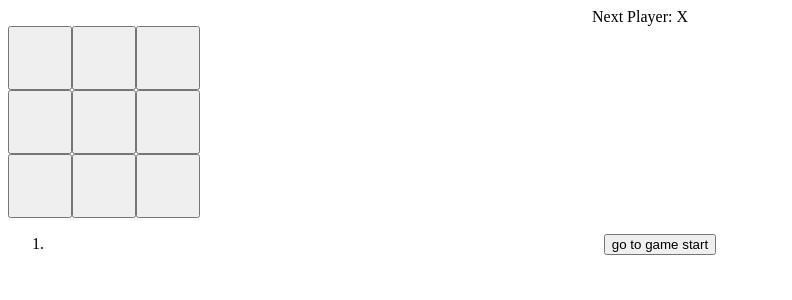
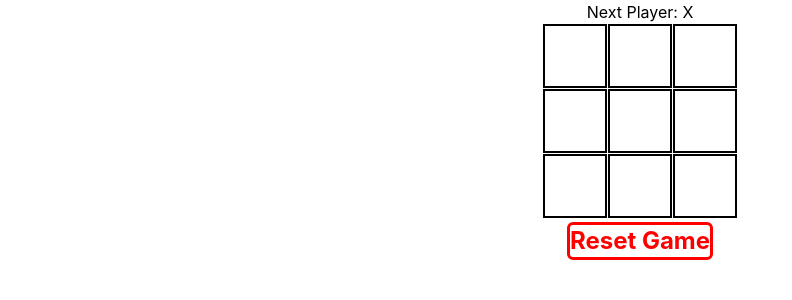
Before and after one commit to hamzafarooq6236/Tic-Tac-Toe, a React app: page / in a window 1280 px wide. Shown: the top 300 px of the page, without its empty margins (0-792 px from the left). Built offline with nearby package versions, Linux system fonts and the light colour scheme; the HTML template or start-up script is replaced by a standard one.

Commit message:
highlight the winning boxes and make reset Button

```diff
--- a/package.json
+++ b/package.json
@@ -10,8 +10,10 @@
     "preview": "vite preview"
   },
   "dependencies": {
+    "@tailwindcss/vite": "^4.3.3",
     "react": "^19.2.7",
-    "react-dom": "^19.2.7"
+    "react-dom": "^19.2.7",
+    "tailwindcss": "^4.3.3"
   },
   "devDependencies": {
     "@babel/core": "^7.29.7",
--- a/src/App.css
+++ b/src/App.css
@@ -1,5 +1,16 @@
+@import "tailwindcss";
+
 .board-row {
+  @apply gap-0.25;
   display: flex;
+  justify-content: center;
+}
+
+ol li:first-child {
+  @apply rounded-md border-3 inline-block mt-1;
+
+  color: red;
+  font-weight: bold;
 }
 
 .square {
--- a/src/App.jsx
+++ b/src/App.jsx
@@ -29,11 +29,11 @@ function App() {
     if(move>0){
       desc = "go to move #" + move;
     }else{
-      desc = "go to game start";
+      desc = "Reset Game";
     }
 
     return (
-      <li key={move}>
+      <li key={move} >
         <button onClick={()=> jumpTo(move)}>{desc}</button>
       </li>
     );
@@ -44,7 +44,7 @@ function App() {
       <div className="game-board">
         <Board XTurn={XTurn} square={currentSquares} onPlay={handlePlay} />
       </div>
-      <div className="game-info">
+      <div className="game-info text-2xl list-inside list-disc">
         <ol>{moves}</ol>
       </div>
     </div>
--- a/src/Board.jsx
+++ b/src/Board.jsx
@@ -1,7 +1,15 @@
 import Square from "./square.jsx";
+import "./App.css";
+import { useState } from "react";
 
 export default function Board({ XTurn, square, onPlay }) {
-  const winner = calculateWinner(square);
+  // const winner = calculateWinner(square);
+  // const [winnerBoxes, setWinnerBoxes] = useState(Array(3).fill(undefined));
+
+  const result = calculateWinner(square);
+  const winner = result?.winner;
+  const winnerBoxes = result?.boxes || [];
+
   let status;
   if (winner) {
     status = "Winner: " + winner;
@@ -42,30 +50,94 @@ export default function Board({ XTurn, square, onPlay }) {
         squares[a] === squares[b] &&
         squares[a] === squares[c]
       ) {
-        return squares[a];
+        // setWinnerBoxes([a, b, c]);
+        // return squares[a];
+        return {
+          winner: squares[a],
+          boxes: [a, b, c],
+        };
       }
     }
     return null;
   }
 
+  function BoxColor(id) {
+    if (winnerBoxes) {
+      if (
+        id == winnerBoxes[0] ||
+        id == winnerBoxes[1] ||
+        id == winnerBoxes[2]
+      ) {
+        return "border-green-500 bg-green-400";
+      }
+    }
+  }
+
   return (
     <>
       <div className="status">{status}</div>
-      <div className="board-row">
-        <Square value={square[0]} onSquareClick={() => handleClick(0)} />
-        <Square value={square[1]} onSquareClick={() => handleClick(1)} />
-        <Square value={square[2]} onSquareClick={() => handleClick(2)} />
-      </div>
-      <div className="board-row">
-        <Square value={square[3]} onSquareClick={() => handleClick(3)} />
-        <Square value={square[4]} onSquareClick={() => handleClick(4)} />
-        <Square value={square[5]} onSquareClick={() => handleClick(5)} />
-      </div>
+      <div className="flex flex-col gap-px">
+        <div className="board-row">
+          <Square
+            id={0}
+            borderFun={BoxColor}
+            value={square[0]}
+            onSquareClick={() => handleClick(0)}
+          />
+          <Square
+            id={1}
+            borderFun={BoxColor}
+            value={square[1]}
+            onSquareClick={() => handleClick(1)}
+          />
+          <Square
+            id={2}
+            borderFun={BoxColor}
+            value={square[2]}
+            onSquareClick={() => handleClick(2)}
+          />
+        </div>
+        <div className="board-row">
+          <Square
+            id={3}
+            borderFun={BoxColor}
+            value={square[3]}
+            onSquareClick={() => handleClick(3)}
+          />
+          <Square
+            id={4}
+            borderFun={BoxColor}
+            value={square[4]}
+            onSquareClick={() => handleClick(4)}
+          />
+          <Square
+            id={5}
+            borderFun={BoxColor}
+            value={square[5]}
+            onSquareClick={() => handleClick(5)}
+          />
+        </div>
 
-      <div className="board-row">
-        <Square value={square[6]} onSquareClick={() => handleClick(6)} />
-        <Square value={square[7]} onSquareClick={() => handleClick(7)} />
-        <Square value={square[8]} onSquareClick={() => handleClick(8)} />
+        <div className="board-row">
+          <Square
+            id={6}
+            borderFun={BoxColor}
+            value={square[6]}
+            onSquareClick={() => handleClick(6)}
+          />
+          <Square
+            id={7}
+            borderFun={BoxColor}
+            value={square[7]}
+            onSquareClick={() => handleClick(7)}
+          />
+          <Square
+            id={8}
+            borderFun={BoxColor}
+            value={square[8]}
+            onSquareClick={() => handleClick(8)}
+          />
+        </div>
       </div>
     </>
   );
--- a/src/index.css
+++ b/src/index.css
@@ -1,4 +1,7 @@
+@import "tailwindcss";
+
 body{
   /* margin: 0; */
   text-align: center;
+  box-sizing: border-box;
 }
--- a/src/square.jsx
+++ b/src/square.jsx
@@ -1,4 +1,4 @@
 
-export default function Square({value, onSquareClick}){
-    return <button className="square" onClick={onSquareClick}>{value}</button>;
+export default function Square({id,borderFun,value, onSquareClick}){
+    return <button key={id} className={`square w-16 h-16 border-2 border-black text-2xl ${borderFun(id) || ""}`} onClick={onSquareClick}>{value}</button>;
 }
--- a/vite.config.js
+++ b/vite.config.js
@@ -1,10 +1,12 @@
 import { defineConfig } from 'vite'
+import tailwindcss from '@tailwindcss/vite'
 import react, { reactCompilerPreset } from '@vitejs/plugin-react'
 import babel from '@rolldown/plugin-babel'
 
 // https://vite.dev/config/
 export default defineConfig({
   plugins: [
+    tailwindcss(),
     react(),
     babel({ presets: [reactCompilerPreset()] })
   ],
```
Also changed, not shown: 1 other file (tests, documents, lock files or other folders).
